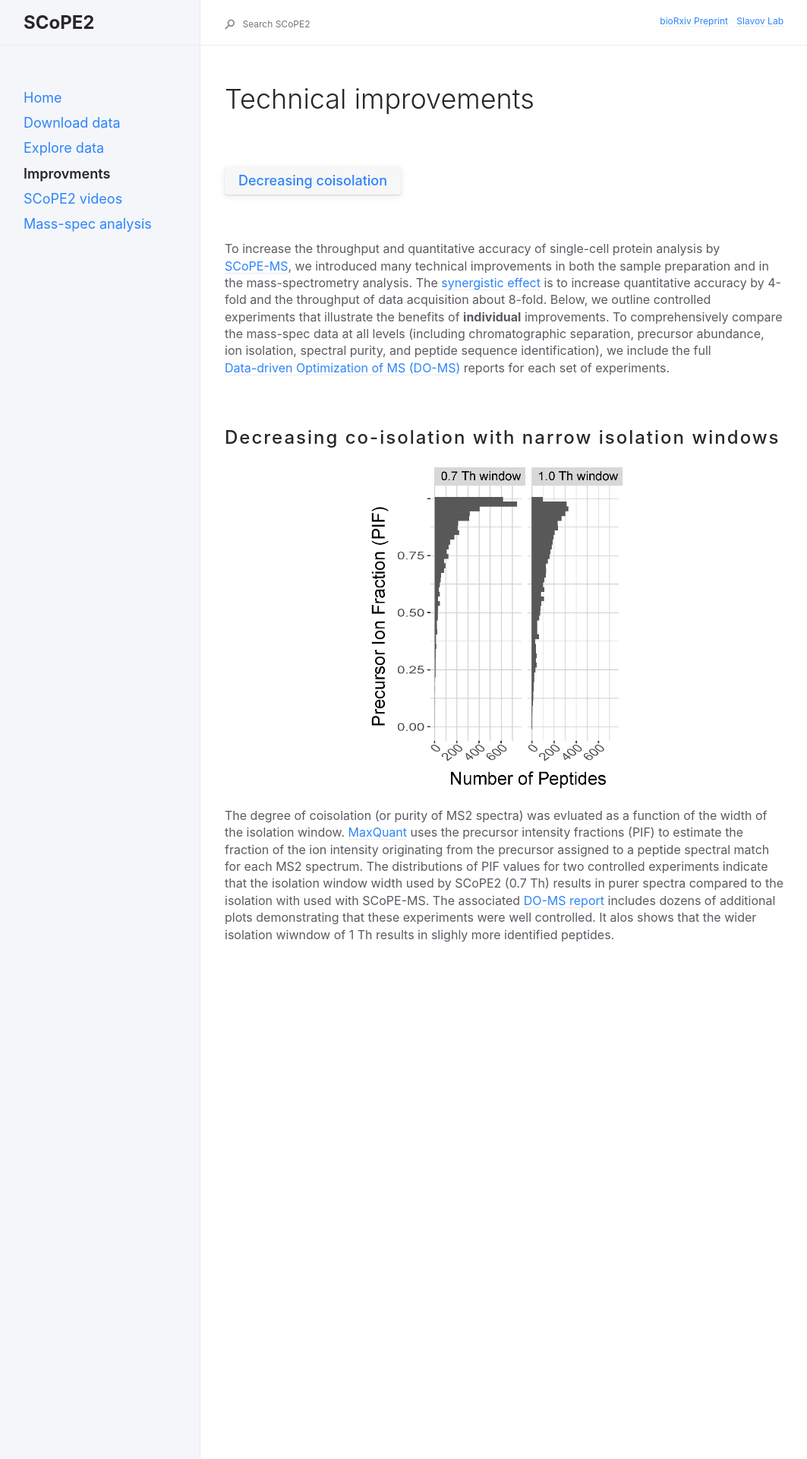
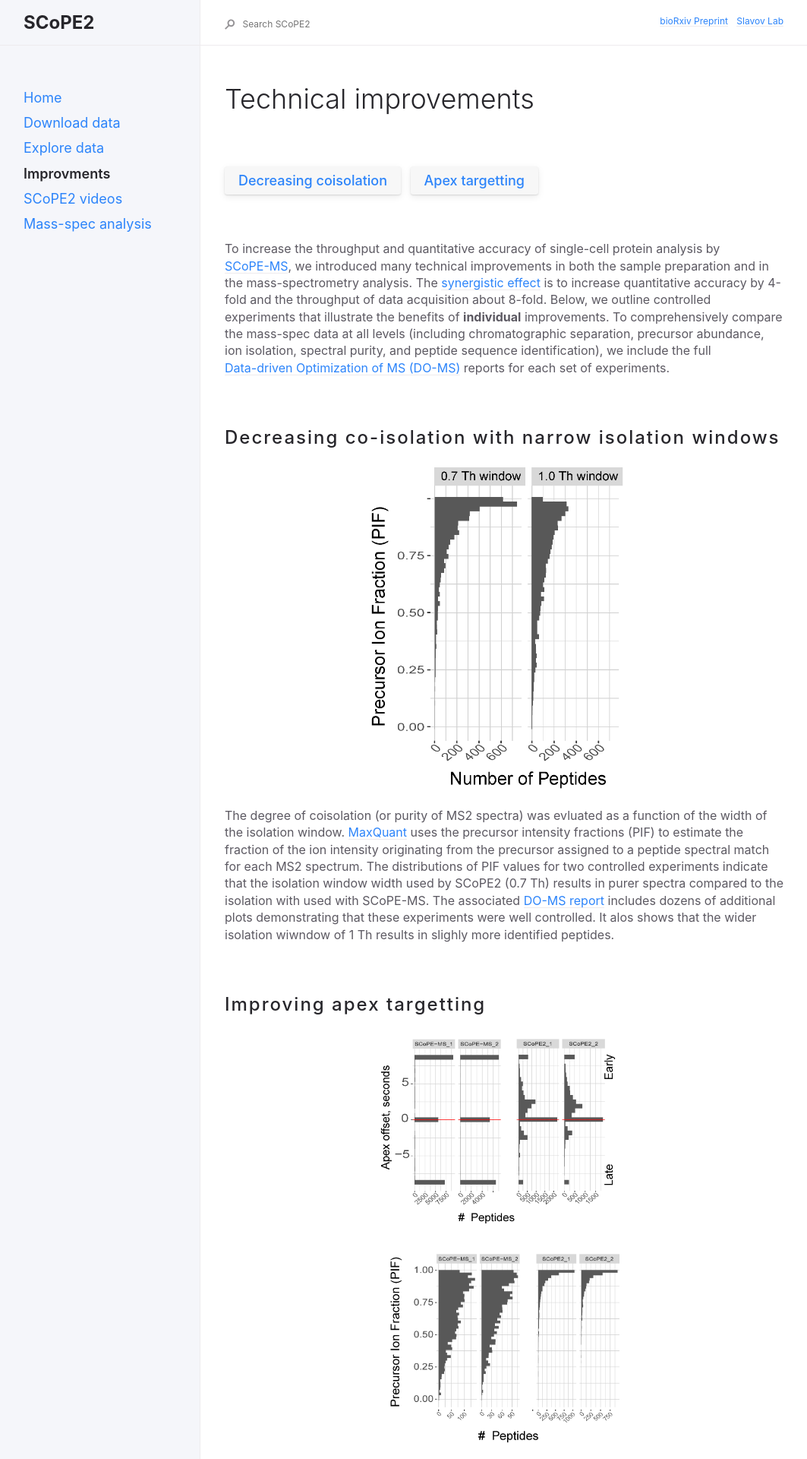
Before and after one commit to SlavovLab/SCoPE2, a Jekyll site: the page built from docs/mass-spec/Increased-accuracy-and-throughput.md, in a window 1280 px wide. Shown: the top 1920 px of the page at 76% size, without its empty margins (92-1155 px from the left). Built offline with Jekyll 4.4.1, drawn with Linux system fonts in a browser that asks for light colours.

Commit message:
adding comparison between SCoPE-MS and SCoPE2

```diff
--- a/docs/mass-spec/Increased-accuracy-and-throughput.md
+++ b/docs/mass-spec/Increased-accuracy-and-throughput.md
@@ -11,9 +11,9 @@ description: "Improvements in the accuracy and throughout of SCoPE2 over SCoPE-M
 &nbsp;
 
 [Decreasing coisolation]({{site.baseurl}}#decreasing-coisolation){: .btn .fs-5 .mb-4 .mb-md-0 .mr-2 }
+[Apex targetting]({{site.baseurl}}#Apex-targetting){: .btn .fs-5 .mb-4 .mb-md-0 .mr-2 }
 <!--
 [Sample preparation]({{site.baseurl}}#single-cell-sample-preparation){: .btn .fs-5 .mb-4 .mb-md-0 .mr-2 }
-[Apex targetting]({{site.baseurl}}#Apex-targetting){: .btn .fs-5 .mb-4 .mb-md-0 .mr-2 }
 -->
 
 &nbsp;
@@ -32,16 +32,21 @@ To increase the throughput and quantitative accuracy of single-cell protein anal
 The degree of coisolation (or purity of MS2 spectra) was evluated as a function of the width of the isolation window. [MaxQuant](https://www.maxquant.org/) uses the precursor intensity fractions (PIF) to estimate the fraction of the ion intensity originating from the precursor assigned to a peptide spectral match for each MS2 spectrum. The distributions of PIF values for two controlled experiments indicate that the isolation window width used by SCoPE2 (0.7 Th) results in purer spectra compared to the isolation with used with SCoPE-MS. The associated [DO-MS report]({{site.baseurl}}DO-MS_Reports/DO-MS_Report_MS2_isolation_window.html) includes dozens of additional plots demonstrating that these  experiments were well controlled. It alos shows that the wider isolation wiwndow of 1 Th results in slighly more identified peptides.
 
 
-<!--
+
 &nbsp;
 
-<h2 style="letter-spacing: 2px; font-size: 26px;" id="single-cell-sample-preparation" >Preparing single cells for mass-spec analysis</h2>
+<h2 style="letter-spacing: 2px; font-size: 26px;" id="Apex-targetting" >Improving apex targetting</h2>
+
+![]({{site.baseurl}}Figures/SCoPE-MS__SCoPE2__Apex-offsets.png){: width="45%" .center-image}&nbsp;&nbsp;![]({{site.baseurl}}Figures/SCoPE-MS__SCoPE2__PIF.png){: width="45%" .center-image}
 
 
 &nbsp;
 
 
-<h2 style="letter-spacing: 2px; font-size: 26px;" id="Apex-targetting" >Improving apex targetting</h2>
+
+<!--
+<h2 style="letter-spacing: 2px; font-size: 26px;" id="single-cell-sample-preparation" >Apex </h2>
+
 -->
 
 
```
Also changed, not shown: docs/mass-spec/Figures/SCoPE-MS__SCoPE2__Apex-offsets.png (added), docs/mass-spec/Figures/SCoPE-MS__SCoPE2__PIF.png (added), 3 other files.
